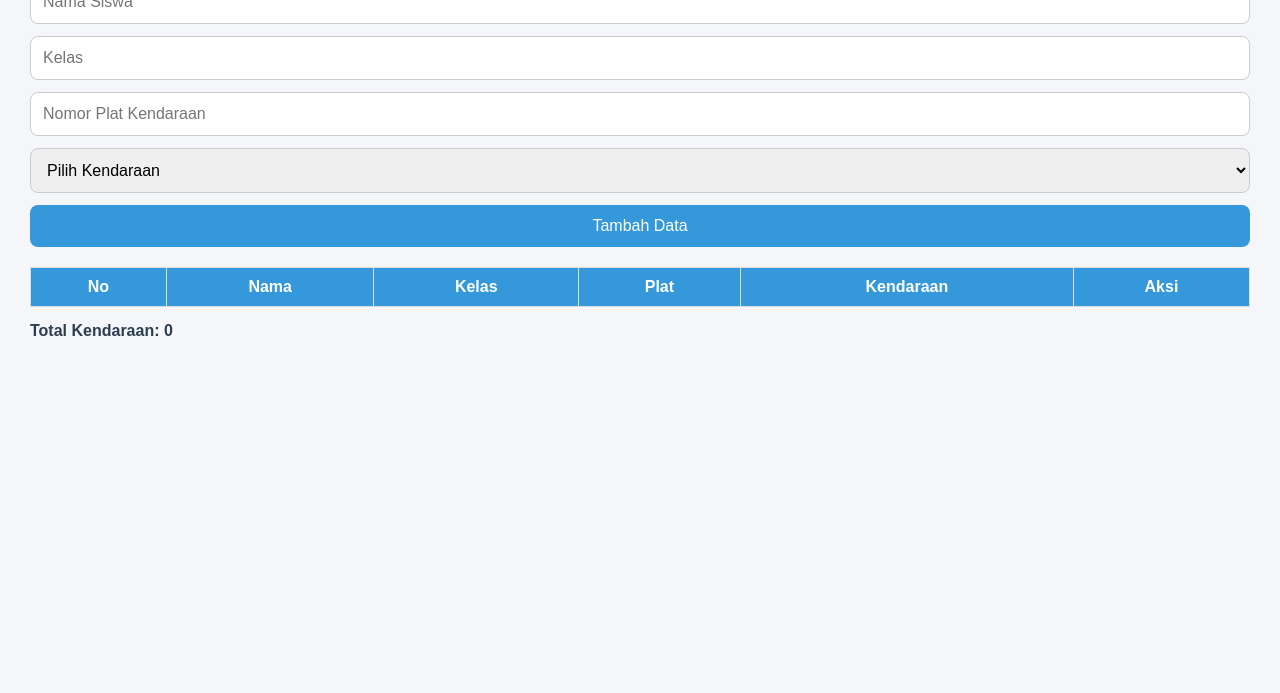
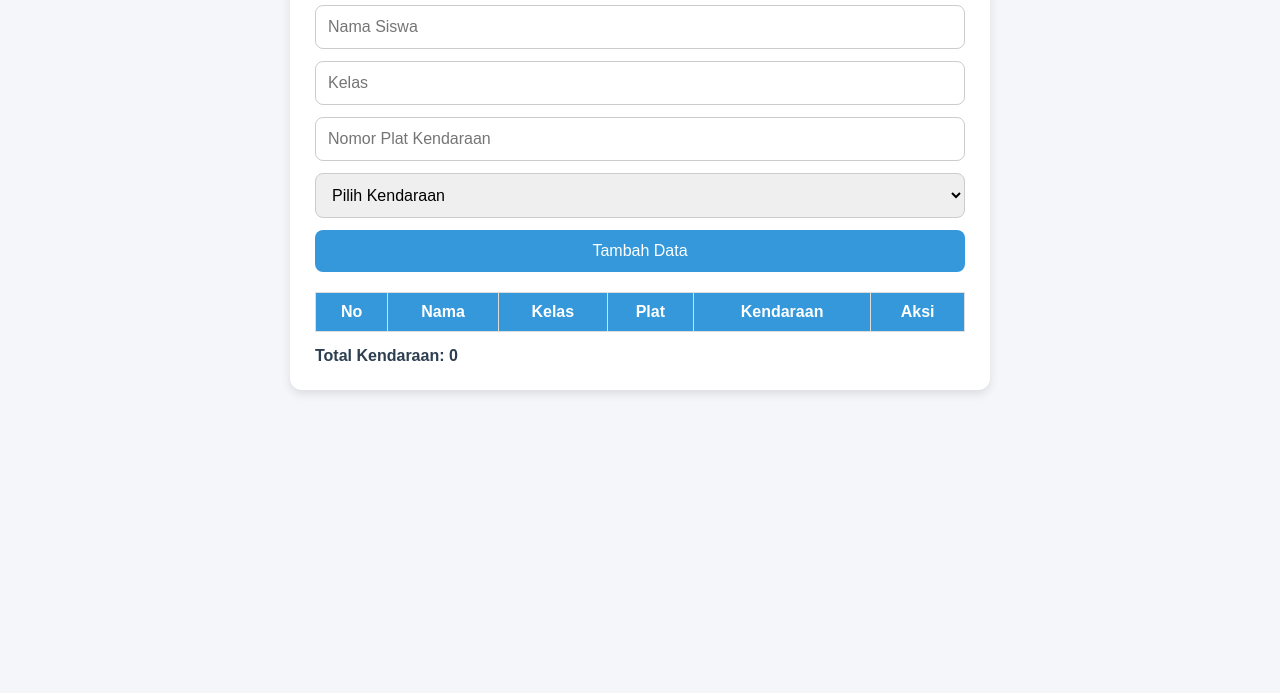
Before and after one commit to chalvinkurniawanb-png/sistemparkir, a plain HTML site: page index.html in a window 1280 px wide. Shown: the part 107-800 px from the top of the page. Drawn offline with Linux system fonts and the light colour scheme.

Commit message:
Update style.css

```diff
--- a/style.css
+++ b/style.css
@@ -4,14 +4,18 @@
   box-sizing: border-box;
   font-family: Arial, sans-serif;
 }
-
 body{
   background: #f4f6f9;
   padding: 30px;
 }
-
-
-
+.container{
+  max-width: 700px;
+  margin: auto;
+  background: white;
+  padding: 25px;
+  border-radius: 12px;
+  box-shadow: 0 4px 10px rgba(0,0,0,0.1);
+}
 h1{
   text-align: center;
   margin-bottom: 20px;
```
